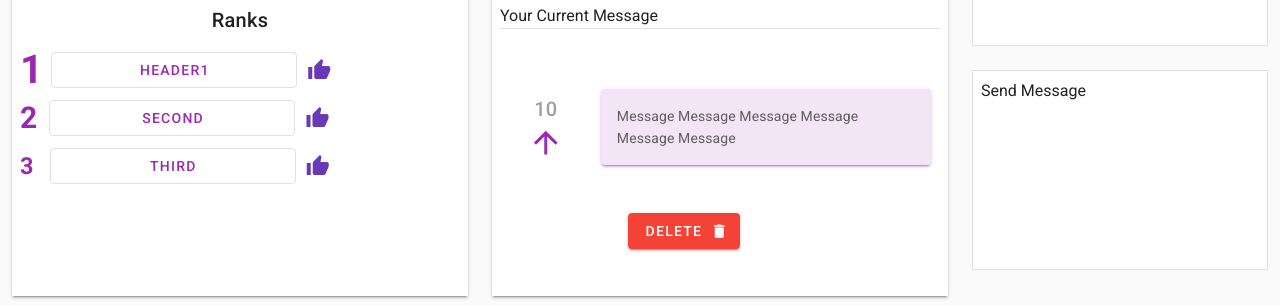
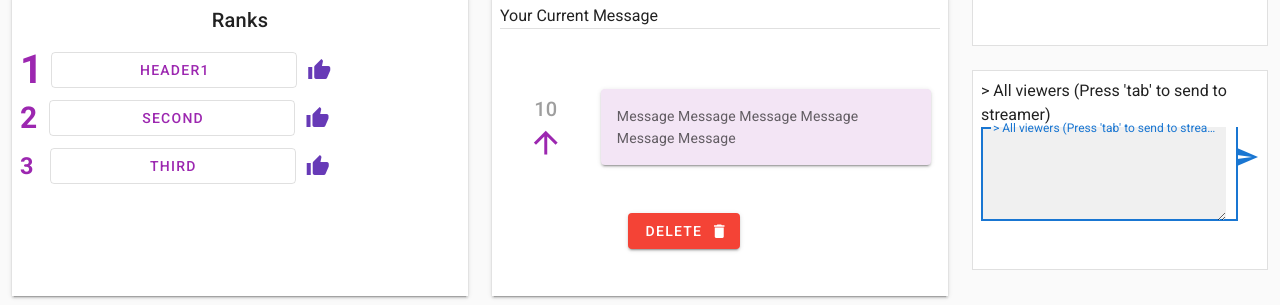
Before and after one commit to righthan/crowdstudio, a Vue app: page / in a window 1280 px wide. Shown: the part 580-885 px from the top of the page. Built offline with nearby package versions, Linux system fonts and the light colour scheme.

Commit message:
[merge] temp store for merge

```diff
--- a/package.json
+++ b/package.json
@@ -35,7 +35,9 @@
       "plugin:vue/essential",
       "eslint:recommended"
     ],
-    "rules": {},
+    "rules": {
+      "no-console": "off"
+    },
     "parserOptions": {
       "parser": "babel-eslint"
     }
--- a/src/components/SendMessage.vue
+++ b/src/components/SendMessage.vue
@@ -7,7 +7,19 @@
         outlined
         style="height: 200px;"
       >
-        Send Message
+        {{usrMessage}}
+        <v-textarea
+          v-model="message"
+          append-outer-icon='mdi-send'
+          @click:append-outer="sendMessage"
+          @keydown="OnKeydown"
+          autofocus
+          :label="usrMessage"
+          outlined
+          filled
+          rows="3"
+        />
+
       </v-card>
     </v-col>
   </v-row>
@@ -16,5 +28,38 @@
 <script>
 export default {
   name: 'SendMessage',
+  data: function () {
+    return {
+      isTargetViewer: true,
+      message: '',
+    }
+  },
+
+  computed: {
+    usrMessage: function () {
+      if (this.isTargetViewer === true) {
+        return "> All viewers (Press 'tab' to send to streamer)"
+      }
+      else {
+        return "> Streamer (Press 'tab' to send to all viewers)"
+      }
+    },
+  },
+
+  methods: {
+    OnKeydown: function (event) {
+      if (event.key === "Tab") {
+        event.preventDefault()
+        this.isTargetViewer = !this.isTargetViewer
+      }
+      else if (event.key === "Enter" && event.shiftKey) {
+        this.sendMessage()
+      }
+    },
+    sendMessage: function () {
+      this.message = ''
+      console.log("TEMP: Send a message")
+    }
+  }
 }
 </script>
```
